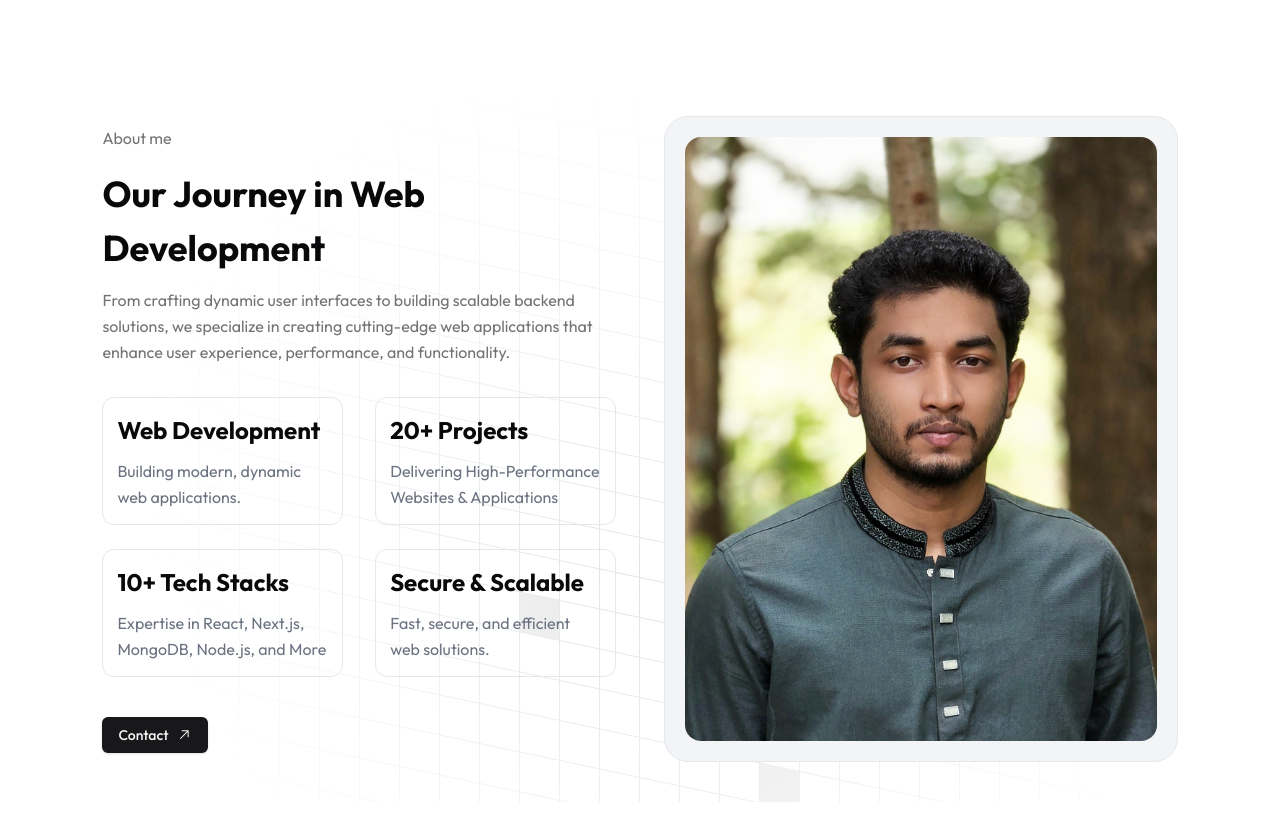
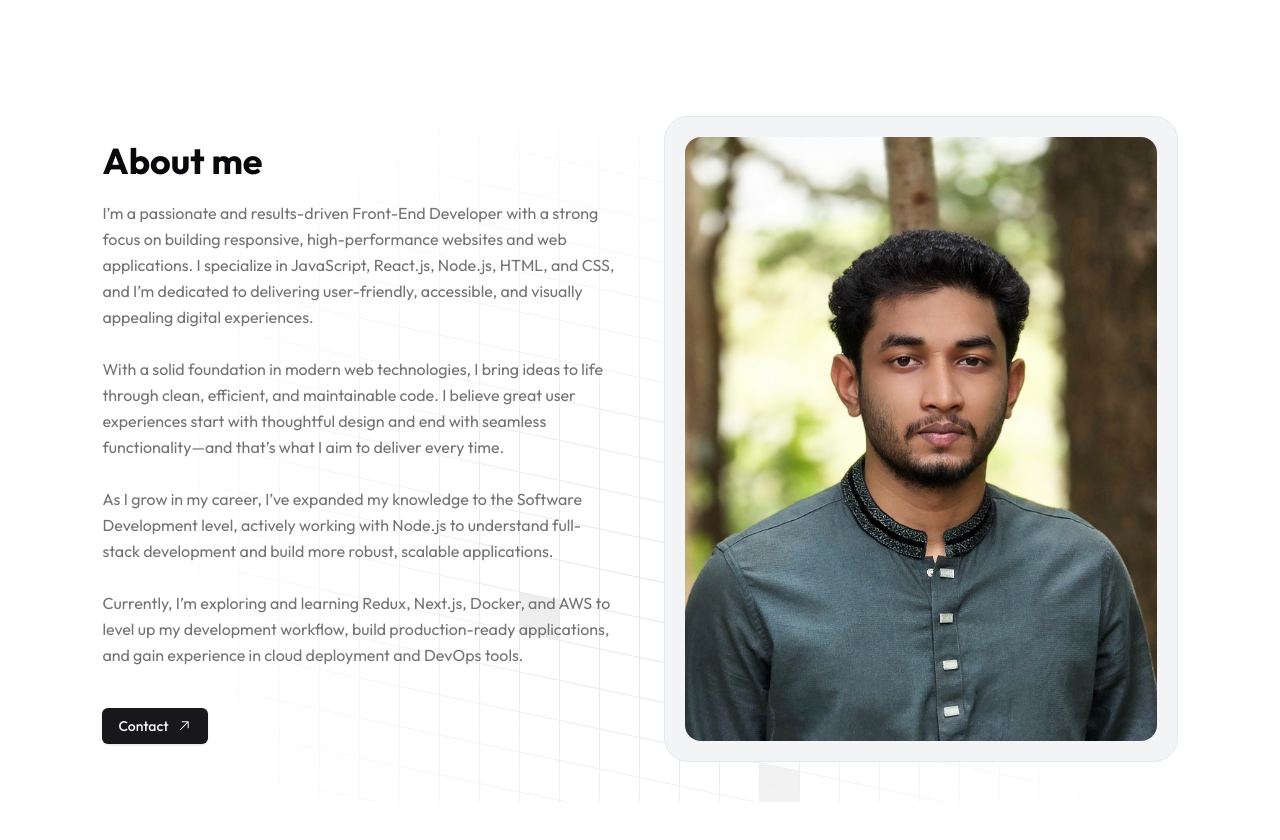
Before and after one commit to Khandaker-Mohyet/Protfolio-Next, a Next.js app: page / in a window 1280 px wide. Shown: the part 520-1360 px from the top of the page. Built offline with nearby package versions, Linux system fonts and the light colour scheme; a web font is replaced by a local one.

Commit message:
update about section

```diff
--- a/components/About/About.jsx
+++ b/components/About/About.jsx
@@ -24,65 +24,26 @@ const About = () => {
             <div className="w-full flex-col justify-center lg:items-start items-center gap-10 inline-flex">
               <div className="w-full flex-col justify-center items-start gap-8 flex">
                 <div className="flex-col justify-start lg:items-start items-center gap-4 flex">
-                  <h6 className="text-neutral-500 dark:text-neutral-400 text-base font-normal leading-relaxed">
-                    About me
-                  </h6>
                   <div className="w-full flex-col justify-start lg:items-start items-center gap-3 flex">
                     <h2 className="text-4xl font-bold font-manrope leading-normal lg:text-start text-center">
-                      Our Journey in Web Development
+                      About me
                     </h2>
                     <p className="text-neutral-500 dark:text-neutral-400 text-base font-normal leading-relaxed lg:text-start text-center">
-                      From crafting dynamic user interfaces to building scalable
-                      backend solutions, we specialize in creating cutting-edge
-                      web applications that enhance user experience,
-                      performance, and functionality.
+                      I’m a passionate and results-driven Front-End Developer with a strong focus on building responsive, high-performance websites and web applications. I specialize in JavaScript, React.js, Node.js, HTML, and CSS, and I’m dedicated to delivering user-friendly, accessible, and visually appealing digital experiences. <br />
+                      <br />
+                      With a solid foundation in modern web technologies, I bring ideas to life through clean, efficient, and maintainable code. I believe great user experiences start with thoughtful design and end with seamless functionality—and that’s what I aim to deliver every time. <br />
+                      <br />
+                      As I grow in my career, I’ve expanded my knowledge to the Software Development level, actively working with Node.js to understand full-stack development and build more robust, scalable applications. <br />
+                      <br />
+                      Currently, I’m exploring and learning Redux, Next.js, Docker, and AWS to level up my development workflow, build production-ready applications, and gain experience in cloud deployment and DevOps tools. <br />
                     </p>
-                  </div>
-                </div>
-                <div className="w-full flex-col justify-center items-start gap-6 flex">
-                  <div className="w-full justify-start items-center gap-8 grid md:grid-cols-2 grid-cols-1">
-                    <div className="w-full h-full p-3.5 rounded-xl border border-gray-200 dark:border-neutral-700 hover:border-gray-400 dark:hover:border-neutral-400 transition-all duration-700 ease-in-out flex-col justify-start items-start gap-2.5 inline-flex">
-                      <h4 className="text-2xl font-bold font-manrope leading-9">
-                        Web Development
-                      </h4>
-                      <p className="text-gray-500 dark:text-gray-400 text-base font-normal leading-relaxed">
-                        Building modern, dynamic web applications.
-                      </p>
-                    </div>
-
-                    <div className="w-full h-full p-3.5 rounded-xl border border-gray-200 dark:border-neutral-700 hover:border-gray-400 dark:hover:border-neutral-400 transition-all duration-700 ease-in-out flex-col justify-start items-start gap-2.5 inline-flex">
-                      <h4 className="text-2xl font-bold font-manrope leading-9">
-                        20+ Projects
-                      </h4>
-                      <p className="text-gray-500 dark:text-gray-400 text-base font-normal leading-relaxed">
-                        Delivering High-Performance Websites & Applications
-                      </p>
-                    </div>
-                  </div>
-                  <div className="w-full h-full justify-start items-center gap-8 grid md:grid-cols-2 grid-cols-1">
-                    <div className="w-full p-3.5 rounded-xl border border-gray-200 dark:border-neutral-700 hover:border-gray-400 dark:hover:border-neutral-400 transition-all duration-700 ease-in-out flex-col justify-start items-start gap-2.5 inline-flex">
-                      <h4 className="text-2xl font-bold font-manrope leading-9">
-                        10+ Tech Stacks
-                      </h4>
-                      <p className="text-gray-500 dark:text-gray-400 text-base font-normal leading-relaxed">
-                        Expertise in React, Next.js, MongoDB, Node.js, and More
-                      </p>
-                    </div>
-                    <div className="w-full h-full p-3.5 rounded-xl border border-gray-200 dark:border-neutral-700 hover:border-gray-400 dark:hover:border-neutral-400 transition-all duration-700 ease-in-out flex-col justify-start items-start gap-2.5 inline-flex">
-                      <h4 className="text-2xl font-bold font-manrope leading-9">
-                        Secure & Scalable
-                      </h4>
-                      <p className="text-gray-500 dark:text-gray-400 text-base font-normal leading-relaxed">
-                        Fast, secure, and efficient web solutions.
-                      </p>
-                    </div>
                   </div>
                 </div>
               </div>
               <a href="#contact">
-              <Button>
-              Contact <GoArrowUpRight />
-            </Button>
+                <Button>
+                  Contact <GoArrowUpRight />
+                </Button>
               </a>
             </div>
             <div className="w-full lg:justify-end justify-center items-end flex">
```
